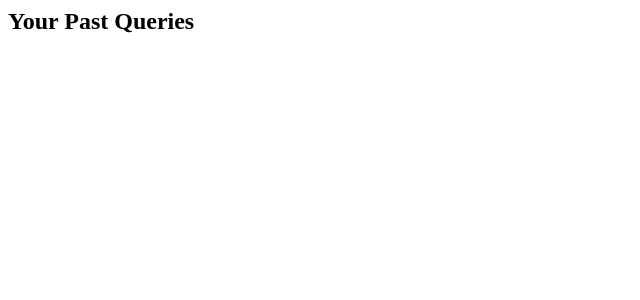
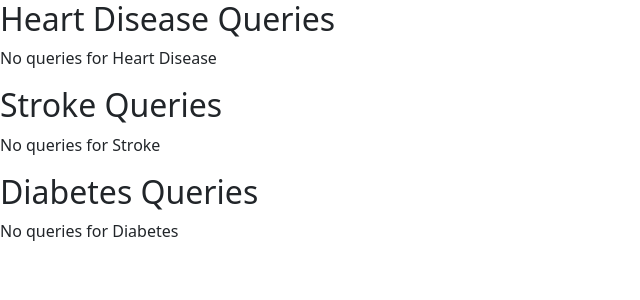
Before and after one commit to parthaMalladi/Capstone-Website, a Flask app: template templates/profile.html in a window 1280 px wide. Shown: the top 300 px of the page, without its empty margins (0-640 px from the left). Run offline with Flask 3, Linux system fonts and the light colour scheme; the template is opened without the code that fills it, so the values that code supplies are empty; some libraries are stand-ins or nearby versions.

Commit message:
history feature rough

```diff
--- a/app.py
+++ b/app.py
@@ -4,6 +4,7 @@ from sqlalchemy.ext.declarative import declarative_base
 from sqlalchemy.orm import sessionmaker, relationship
 from sqlalchemy.sql import func
 from datetime import datetime
+from sqlalchemy.inspection import inspect
 
 app = Flask(__name__)
 
@@ -151,11 +152,14 @@ def profile():
     currAccount = db_session.query(User).filter_by(username=user).first()
     diagnostics = currAccount.diagnostics
 
+    # arrays to store the various diagnostic history
+    heart_diagnostics = []
+    stroke_diagnostics = []
+    diabetes_diagnostics = []
+
     # Fetch each specific diagnostic subtype
-    all_diagnostics = []
     for d in diagnostics:
         detail = None
-        print(d.diagnostic_type + " " + str(d.diagnostic_id))
 
         if d.diagnostic_type == "heart":
             detail = db_session.query(HeartDiseaseDiagnostic).filter_by(diagnostic_id=d.diagnostic_id).first()
@@ -164,7 +168,21 @@ def profile():
         elif d.diagnostic_type == "diabetes":
             detail = db_session.query(DiabetesDiagnostic).filter_by(diagnostic_id=d.diagnostic_id).first()
 
-    return render_template('profile.html', diagnostics=all_diagnostics)
+        # inspect all the columns of each user diagnosis
+        temp = []
+        mapper = inspect(detail.__class__)
+        for column in mapper.attrs:
+            value = getattr(detail, column.key)
+            temp.append((column.key, value))
+
+        if d.diagnostic_type == "heart":
+           heart_diagnostics.append(temp)
+        elif d.diagnostic_type == "stroke":
+            stroke_diagnostics.append(temp)
+        elif d.diagnostic_type == "diabetes":
+            diabetes_diagnostics.append(temp)
+
+    return render_template('profile.html', heart=heart_diagnostics, stroke=stroke_diagnostics, diabetes=diabetes_diagnostics)
 
 @app.route('/diagnosis', methods=["POST"])
 def diagnosis():
--- a/templates/about.html
+++ b/templates/about.html
@@ -3,7 +3,7 @@
 <head>
     <meta charset="UTF-8">
     <meta name="viewport" content="width=device-width, initial-scale=1.0">
-    <title>Home</title>
+    <title>About</title>
     <link href="https://cdn.jsdelivr.net/npm/bootstrap@5.3.3/dist/css/bootstrap.min.css" rel="stylesheet" integrity="sha384-QWTKZyjpPEjISv5WaRU9OFeRpok6YctnYmDr5pNlyT2bRjXh0JMhjY6hW+ALEwIH" crossorigin="anonymous">
 </head>
 <body>
--- a/templates/diagnosis.html
+++ b/templates/diagnosis.html
@@ -3,7 +3,7 @@
 <head>
     <meta charset="UTF-8">
     <meta name="viewport" content="width=device-width, initial-scale=1.0">
-    <title>Home</title>
+    <title>Diagnosis</title>
     <link href="https://cdn.jsdelivr.net/npm/bootstrap@5.3.3/dist/css/bootstrap.min.css" rel="stylesheet" integrity="sha384-QWTKZyjpPEjISv5WaRU9OFeRpok6YctnYmDr5pNlyT2bRjXh0JMhjY6hW+ALEwIH" crossorigin="anonymous">
 </head>
 <body>
--- a/templates/login.html
+++ b/templates/login.html
@@ -3,7 +3,7 @@
 <head>
     <meta charset="UTF-8">
     <meta name="viewport" content="width=device-width, initial-scale=1.0">
-    <title>Home</title>
+    <title>Login</title>
     <link href="https://cdn.jsdelivr.net/npm/bootstrap@5.3.3/dist/css/bootstrap.min.css" rel="stylesheet" integrity="sha384-QWTKZyjpPEjISv5WaRU9OFeRpok6YctnYmDr5pNlyT2bRjXh0JMhjY6hW+ALEwIH" crossorigin="anonymous">
     <style>
         body {
--- a/templates/profile.html
+++ b/templates/profile.html
@@ -1 +1,57 @@
-<h2>Your Past Queries</h2>
+<!DOCTYPE html>
+<html lang="en">
+<head>
+    <meta charset="UTF-8">
+    <meta name="viewport" content="width=device-width, initial-scale=1.0">
+    <title>Profile</title>
+    <link href="https://cdn.jsdelivr.net/npm/bootstrap@5.3.3/dist/css/bootstrap.min.css" rel="stylesheet" integrity="sha384-QWTKZyjpPEjISv5WaRU9OFeRpok6YctnYmDr5pNlyT2bRjXh0JMhjY6hW+ALEwIH" crossorigin="anonymous">
+</head>
+<body>
+    <h2>Heart Disease Queries</h2>
+    {% if heart|length > 0 %}
+        <table style="border-collapse: collapse;">
+        {% for row in heart %}
+            <tr>
+            {% for item in row %}
+                <td style="border: 1px solid black; padding: 5px;">{{ item }}</td>
+            {% endfor %}
+            </tr>
+        {% endfor %}
+        </table>
+    {% else %}
+        <p>No queries for Heart Disease</p>
+    {% endif %}
+
+    <h2>Stroke Queries</h2>
+    {% if stroke|length > 0 %}
+        <table style="border-collapse: collapse;">
+        {% for row in stroke %}
+            <tr>
+            {% for item in row %}
+                <td style="border: 1px solid black; padding: 5px;">{{ item }}</td>
+            {% endfor %}
+            </tr>
+        {% endfor %}
+        </table>
+    {% else %}
+        <p>No queries for Stroke</p>
+    {% endif %}
+
+    <h2>Diabetes Queries</h2>
+    {% if diabetes|length > 0 %}
+        <table style="border-collapse: collapse;">
+        {% for row in diabetes %}
+            <tr>
+            {% for item in row %}
+                <td style="border: 1px solid black; padding: 5px;">{{ item }}</td>
+            {% endfor %}
+            </tr>
+        {% endfor %}
+        </table>
+    {% else %}
+        <p>No queries for Diabetes</p>
+    {% endif %}
+
+    <script src="https://cdn.jsdelivr.net/npm/bootstrap@5.3.3/dist/js/bootstrap.bundle.min.js" integrity="sha384-YvpcrYf0tY3lHB60NNkmXc5s9fDVZLESaAA55NDzOxhy9GkcIdslK1eN7N6jIeHz" crossorigin="anonymous"></script>
+</body>
+</html>
--- a/templates/signUp.html
+++ b/templates/signUp.html
@@ -3,7 +3,7 @@
 <head>
     <meta charset="UTF-8">
     <meta name="viewport" content="width=device-width, initial-scale=1.0">
-    <title>Home</title>
+    <title>Sign Up</title>
     <link href="https://cdn.jsdelivr.net/npm/bootstrap@5.3.3/dist/css/bootstrap.min.css" rel="stylesheet" integrity="sha384-QWTKZyjpPEjISv5WaRU9OFeRpok6YctnYmDr5pNlyT2bRjXh0JMhjY6hW+ALEwIH" crossorigin="anonymous">
     <style>
         body {
```
Also changed, not shown: templates/result.html (+13 -1 lines).
